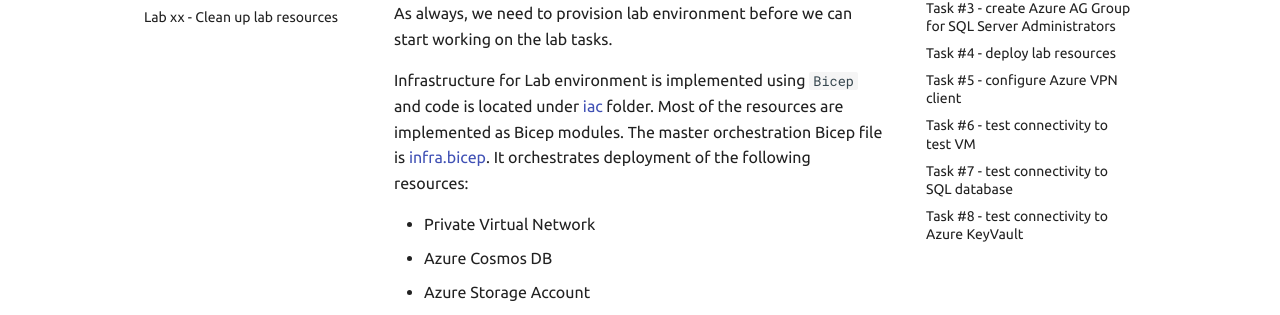
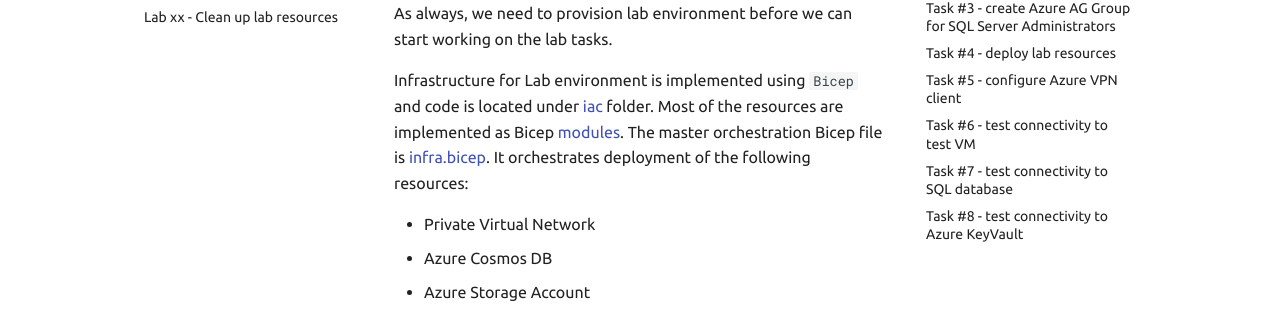
Before and after one commit to Infrastructure-AsCode/azure-private-links-labs, an MkDocs documentation site: the page built from docs/labs/lab-01/index.md, in a window 1280 px wide and 900 px high. Shown: the part 220-535 px from the top of the window. Built offline with MkDocs 1.6.1 and Material for MkDocs 9.7.7, drawn with Linux system fonts in a browser that asks for light colours; comment, search, counter and statistics services are not loaded; part of the change alters nothing that is shown.

```diff
--- a/docs/labs/lab-01/index.md
+++ b/docs/labs/lab-01/index.md
@@ -2,7 +2,7 @@
 
 As always, we need to provision lab environment before we can start working on the lab tasks.
 
-Infrastructure for Lab environment is implemented using `Bicep` and code is located under [iac](https://github.com/Infrastructure-AsCode/azure-private-links-labs/tree/main/iac) folder. Most of the resources are implemented as Bicep modules. The master orchestration Bicep file is [infra.bicep](https://github.com/Infrastructure-AsCode/azure-private-links-labs/blob/main/iac/infra.bicep). It orchestrates deployment of the following resources:
+Infrastructure for Lab environment is implemented using `Bicep` and code is located under [iac](https://github.com/Infrastructure-AsCode/azure-private-links-labs/tree/main/iac) folder. Most of the resources are implemented as Bicep [modules](https://github.com/Infrastructure-AsCode/azure-private-links-labs/tree/main/iac/modules). The master orchestration Bicep file is [infra.bicep](https://github.com/Infrastructure-AsCode/azure-private-links-labs/blob/main/iac/infra.bicep). It orchestrates deployment of the following resources:
 
 - Private Virtual Network
 - Azure Cosmos DB
```
